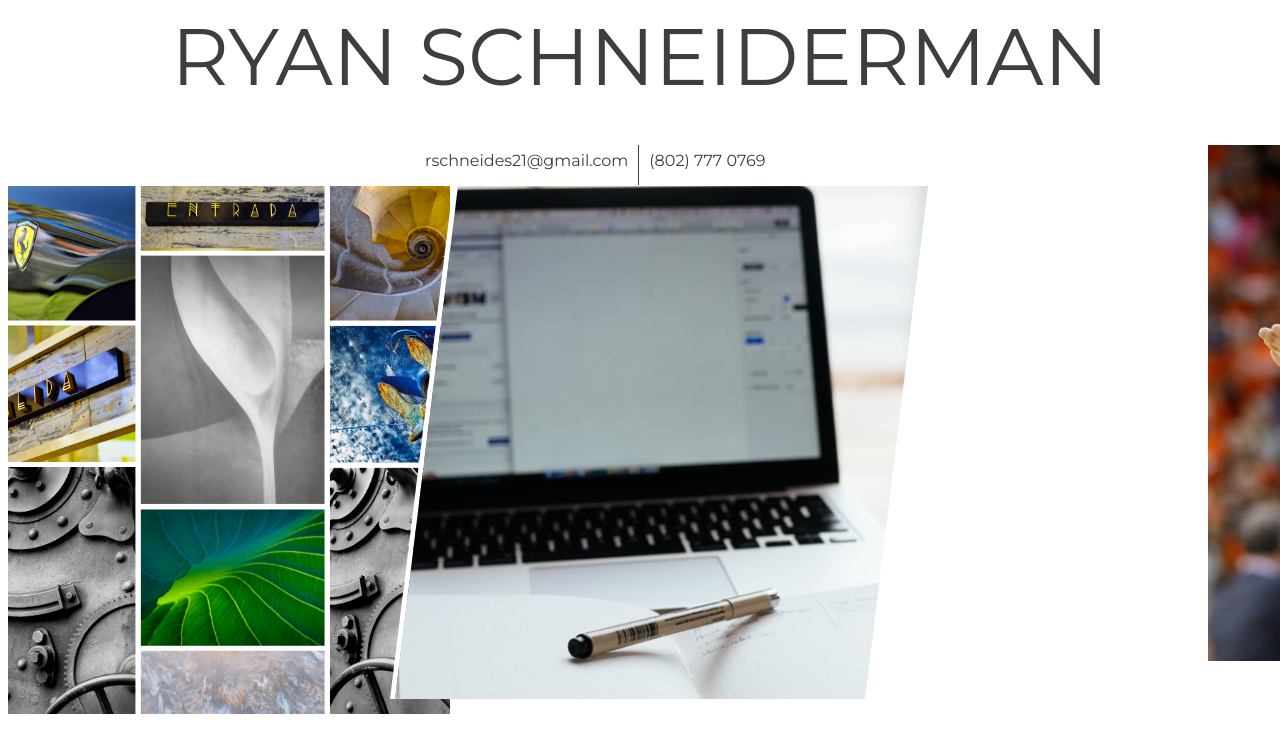
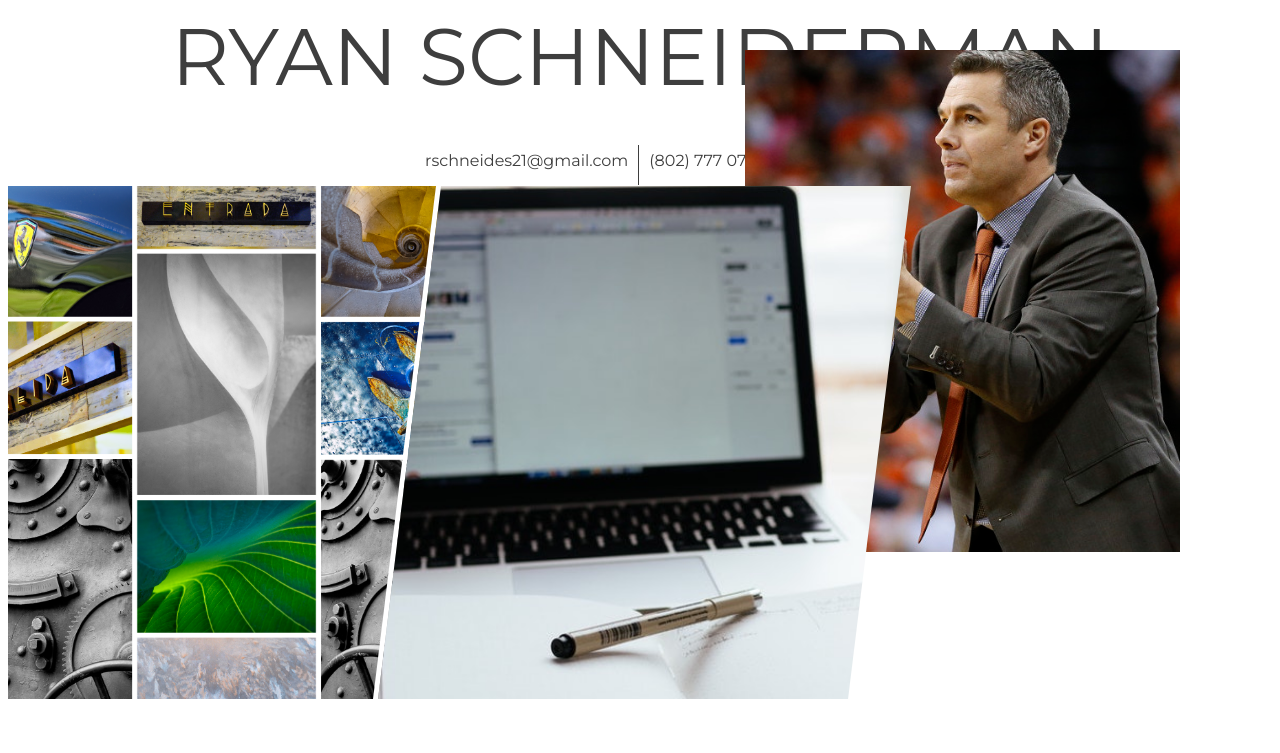
Before and after one commit to rschneides21/ryanschneiderman, a PHP site: page / in a window 1280 px wide. Shown: the top 753 px of the page. Run offline with PHP 8.4, Linux system fonts and the light colour scheme.

Commit message:
header adds

```diff
--- a/index.php
+++ b/index.php
@@ -48,7 +48,7 @@
   	overflow:hidden;
 	width: 470px;
 	height: 513px;
-	right: 60px;
+	right: 65px;
 	z-index: 2;
 	border-left: 5px solid white;
   }
@@ -64,6 +64,8 @@
   }
   #third-pic{
   	position: absolute;
+  	top: 50px;
+  	right: 100px;
   }
 
   </style>
@@ -79,12 +81,12 @@
  </div>
  <div id = "second-level">
  	<div>
- 		<img id = "first-pic" class = "pic-links" src = "web_design_pic.png" width = "35%" height = "auto">
+ 		<img id = "first-pic" class = "pic-links" src = "web_design_pic.png" width = "34%" height = "auto">
  	</div>
  	<div id = "parallelogram" class = "pic-links">
  	</div>
 	<div>
-		<img id = "third-pic" class = "pic-links" src = "bball.jpg" width = "35%" height = "auto">
+		<img id = "third-pic" class = "pic-links" src = "bball.jpg" width = "34%" height = "auto">
 	</div>
 
  </div>
```
